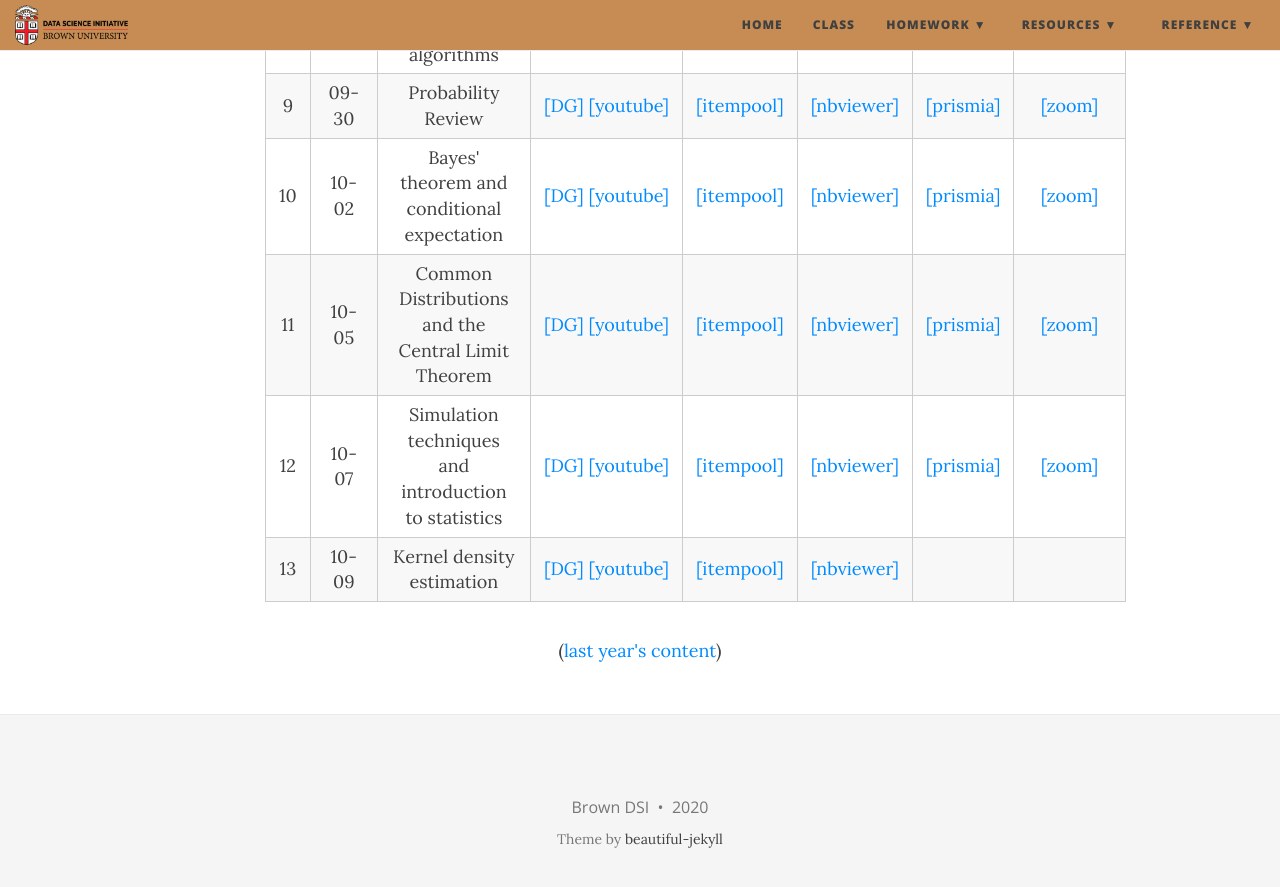
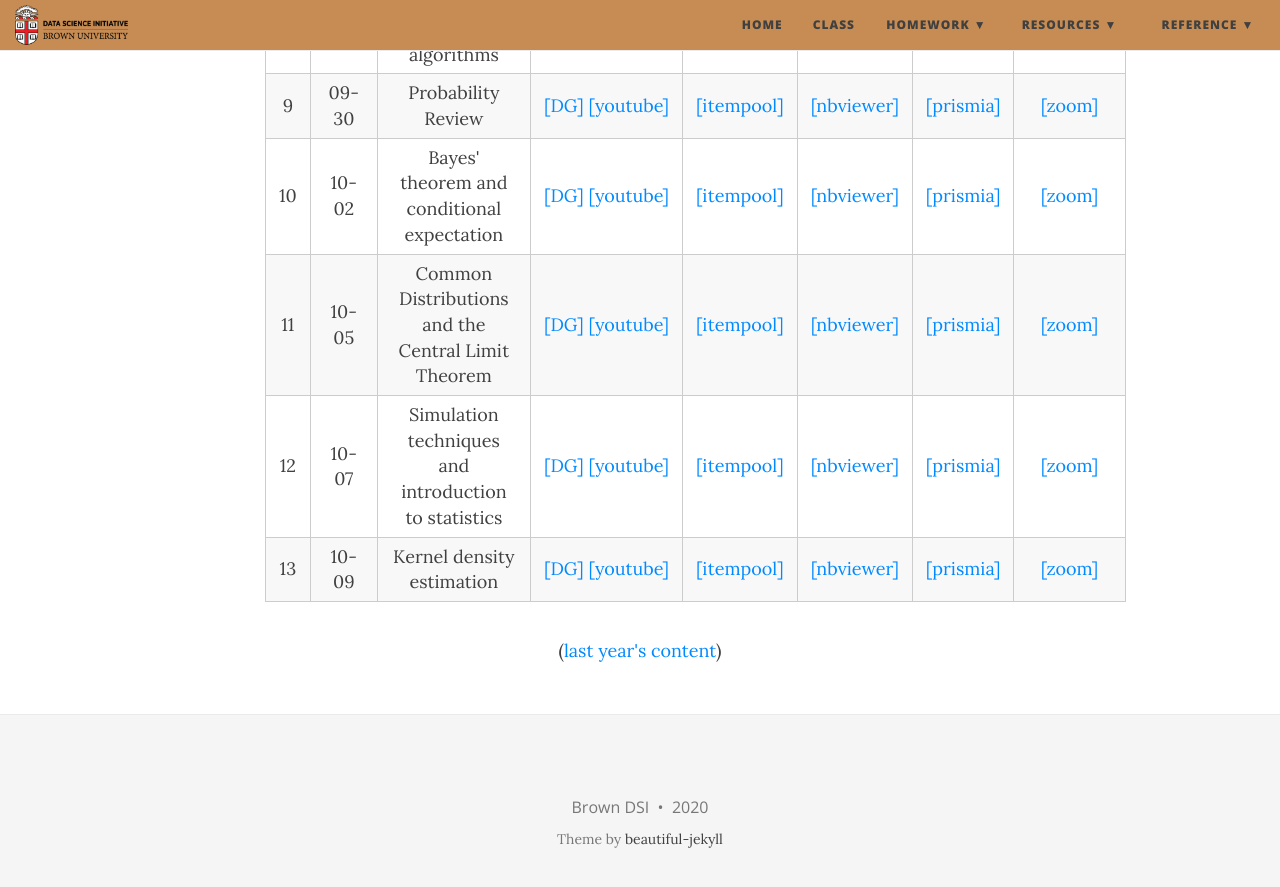
Before and after one commit to data1010/data1010.github.io, a Jekyll site: the page built from class.md, in a window 1280 px wide and 900 px high, scrolled down 951 px. Shown: the top 887 px of the window. Built offline with Jekyll 4.4.1, drawn with Linux system fonts in a browser that asks for light colours; nearby versions of some CDN libraries.

Commit message:
Add details from Friday's class meeting

```diff
--- a/class.md
+++ b/class.md
@@ -154,8 +154,8 @@ title: Notebooks and videos
       <td style="text-align: center"><a href="https://mathigon.org/course/intro-statistics/estimating-joint-densities">[DG]</a>&nbsp;<a href="https://www.youtube.com/watch?v=JGeTcRfKgBo">[youtube]</a></td>
       <td style="text-align: center"><a href="https://itempool.com/sswatson/c/UFfRqAXk16A">[itempool]</a></td>
       <td style="text-align: center"><a href="https://nbviewer.jupyter.org/github/data1010/problem-sets/blob/master/preclass-sets/10-09/data1010-10-09.ipynb">[nbviewer]</a></td>
-      <td style="text-align: center"></td>
-      <td style="text-align: center"></td>
+      <td style="text-align: center"><a href="https://prismia.chat/shared/CN9I-0TW7">[prismia]</a></td>
+      <td style="text-align: center"><a href="https://brown.zoom.us/rec/share/PylXTYwp8Ylf7DIEQB9j_MF1mImmJ9qkDlvpWj8vbhXdRQOumZ-ArPJSmV4SOwry.7mjRUNbcIPcPAPhj">[zoom]</a></td>
     </tr>
   </tbody>
 </table>
```
